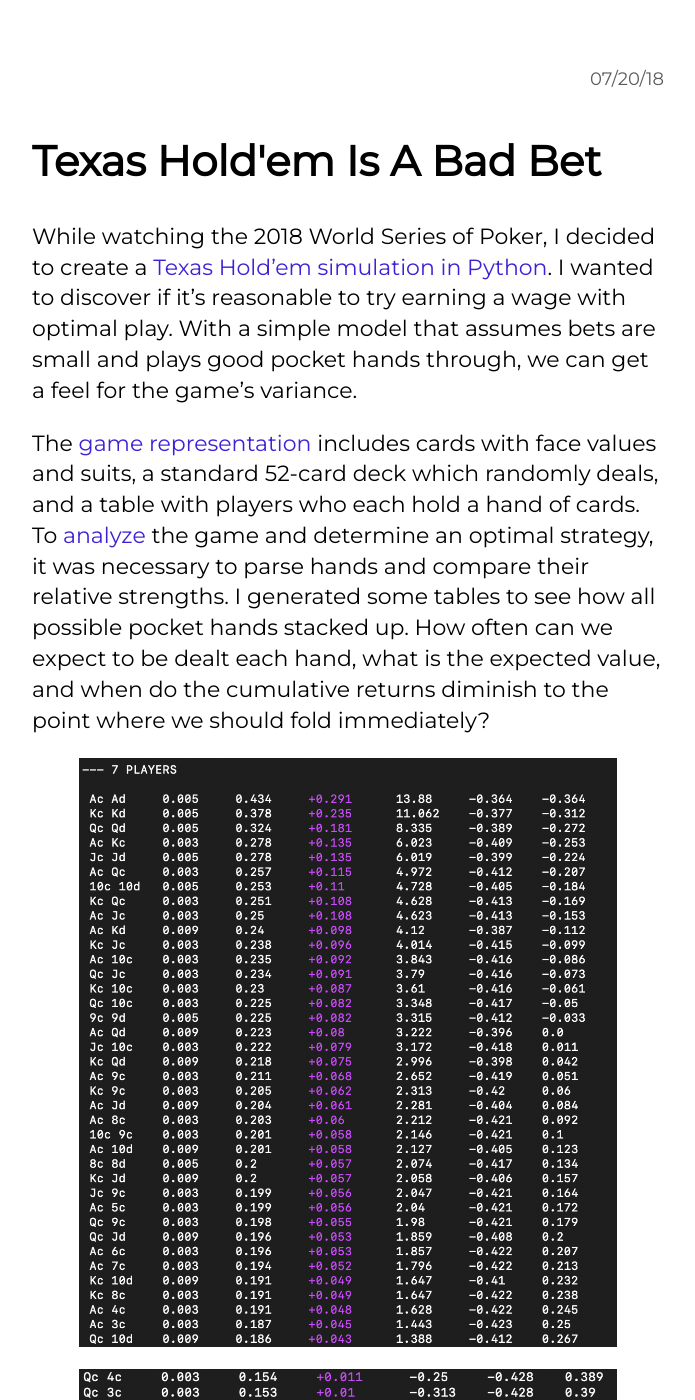
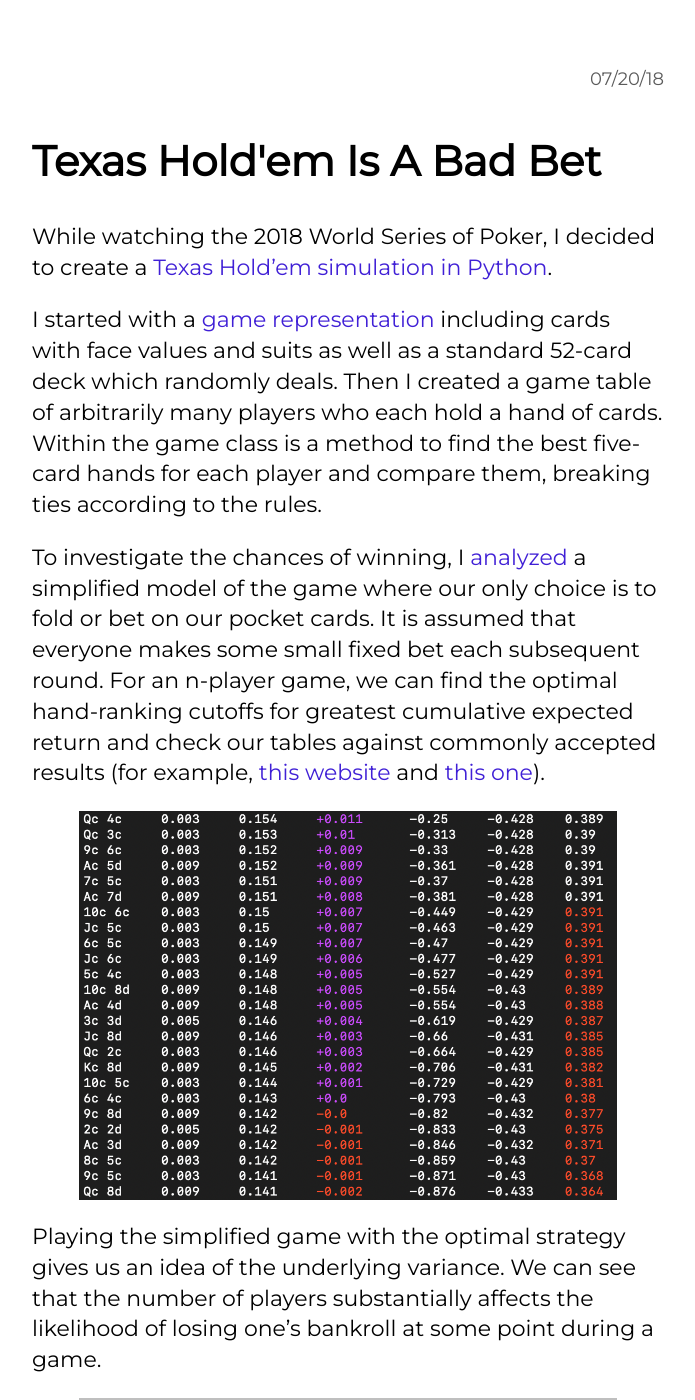
Before and after one commit to trattner/atratt, a Jekyll site: the page built from _posts/2019-1-25-poker-sim.md, in a window 1280 px wide and 1400 px high. Shown: the whole window, without its empty margins (292-987 px from the left). Built offline with Jekyll 4.4.1, drawn with Linux system fonts in a browser that asks for light colours; nearby versions of some CDN libraries; some web fonts are replaced; some of the changed text lies outside the part shown.

```diff
--- a/_posts/2019-1-25-poker-sim.md
+++ b/_posts/2019-1-25-poker-sim.md
@@ -4,53 +4,29 @@ title: 'Texas Hold&#39;em Is A Bad Bet'
 date: 2018-7-20
 ---
 
-While watching the 2018 World Series of Poker, I decided to create a <a href="https://github.com/trattner/poker-sim" target="_blank">Texas Hold'em simulation in Python</a>. I wanted to discover if it's reasonable to try earning a wage with optimal play. With a simple model that assumes bets are small and plays good pocket hands through, we can get a feel for the game's variance.
+While watching the 2018 World Series of Poker, I decided to create a <a href="https://github.com/trattner/poker-sim" target="_blank">Texas Hold'em simulation in Python</a>.
 
-The <a href="https://github.com/trattner/poker-sim/blob/master/hold-em.py" target="_blank">game representation</a> includes cards with face values and suits, a standard 52-card deck which randomly deals, and a table with players who each hold a hand of cards. To <a href="https://github.com/trattner/poker-sim/blob/master/analyze2.py" target="_blank">analyze</a> the game and determine an optimal strategy, it was necessary to parse hands and compare their relative strengths. I generated some tables to see how all possible pocket hands stacked up. How often can we expect to be dealt each hand, what is the expected value, and when do the cumulative returns diminish to the point where we should fold immediately?
+I started with a <a href="https://github.com/trattner/poker-sim/blob/master/hold-em.py" target="_blank">game representation</a> including cards with face values and suits as well as a standard 52-card deck which randomly deals. Then I created a game table of arbitrarily many players who each hold a hand of cards. Within the game class is a method to find the best five-card hands for each player and compare them, breaking ties according to the rules.
 
-![good hands][table1]
+To investigate the chances of winning, I <a href="https://github.com/trattner/poker-sim/blob/master/analyze2.py" target="_blank">analyzed</a> a simplified model of the game where our only choice is to fold or bet on our pocket cards. It is assumed that everyone makes some small fixed bet each subsequent round. For an n-player game, we can find the optimal hand-ranking cutoffs for greatest cumulative expected return and check our tables against commonly accepted results (for example, <a href="https://www.tightpoker.com/poker_hands.html" target="_blank">this website</a> and <a href="https://wizardofodds.com/games/texas-hold-em/" target="_blank">this one</a>).
 
 ![middle hands][table3]
 
-![bad hands][table2]
+Playing the simplified game with the optimal strategy gives us an idea of the underlying variance. We can see that the number of players substantially affects the likelihood of losing one's bankroll at some point during a game.
 
-To ensure accuracy, I checked commonly accepted results like <a href="https://www.tightpoker.com/poker_hands.html" target="_blank">this website</a> and <a href="https://wizardofodds.com/games/texas-hold-em/" target="_blank">this one</a>.
+![simulated returns with optimal play among 5 players][n5]
 
-After <a href="https://github.com/trattner/poker-sim/blob/master/analyze2.py" target="_blank">implementing the optimal strategy</a>, I think it's safe to conclude poker is not a mathematically reliable source of income. With the kinds of betting structures typically available, playing pocket cards on autopilot is not a good way to game the system. Although overall chances go up significantly with more crowded tables, variance is still a killer. Even a perfect player will bust far too frequently due to chance alone.
+![simulated returns for 7][n7]
 
-![simulated returns with optimal play][n5]
+It's been well-documented that beyond some basic mathematical understanding, folks who manage to turn a steady profit find the biggest success factors to be metagame-related&mdash;things like self-control and finding fish to fry. Also, professionals find bigger upside in playing no-limit games where the math is substantially more complicated and thus people factors or "creativity" can play an even larger role.
 
-![simulated returns][n6]
-
-![simulated returns][n7]
-
-![simulated returns][n8]
-
-Yet there are people who have made a living playing poker. The
+Given that there's a nontrivial underlying chance (>10%) to lose the day's cash based on the simplified math alone, and moreover that a large part of the poker life is tuning metagame factors rather than purely competing on game strategy, I would not recommend playing hold 'em as a satisfying nor mentally healthy way to earn a wage.
 
 
-
-
-For 5 players, bust 0.7078 (0.0705348140991) and cashout 0.2574 (0.0700088565826).
-
+<!--For 5 players, bust 0.7078 (0.0705348140991) and cashout 0.2574 (0.0700088565826).
 For 6 players, bust 0.2666 (0.0668164650367) and cashout 0.7314 (0.0670077607446).
-
 For 7 players, bust 0.1692 (0.0573703756306) and cashout 0.8308 (0.0573703756306).
-
-For 8 players, bust 0.1588 (0.053726715887) and cashout 0.8412 (0.053726715887)
-
-
-analysis
-
-verification
-
-
-
-Conclusions
-People still make it work
-Too much variance, bust often so sad
-better with more players, significantly. real world conditions hard to do this. meta-considerations very high, it's not actually about playing.
-Skill at table vs other players most important
+For 8 players, bust 0.1588 (0.053726715887) and cashout 0.8412 (0.053726715887)-->
 
 [table1]: /img/poker-sim/ranking-top.png#L
 [table2]: /img/poker-sim/ranking-bottom.png#L
```
Also changed, not shown: _layouts/landing.html (+24 -7 lines), _posts/2019-1-30-mag-widget.md (+1 -1 lines), _posts/2019-1-30-minesweep.md (+5 -24 lines), 3 other files.
